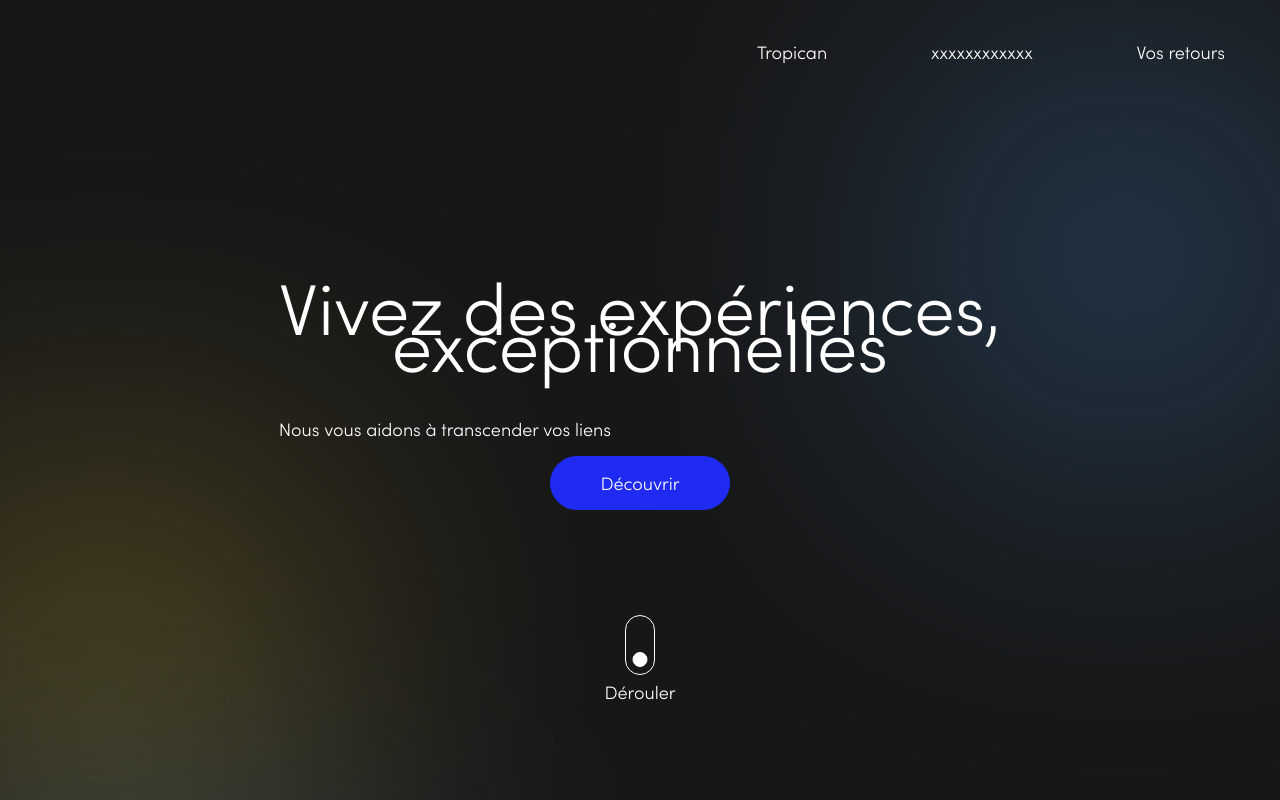
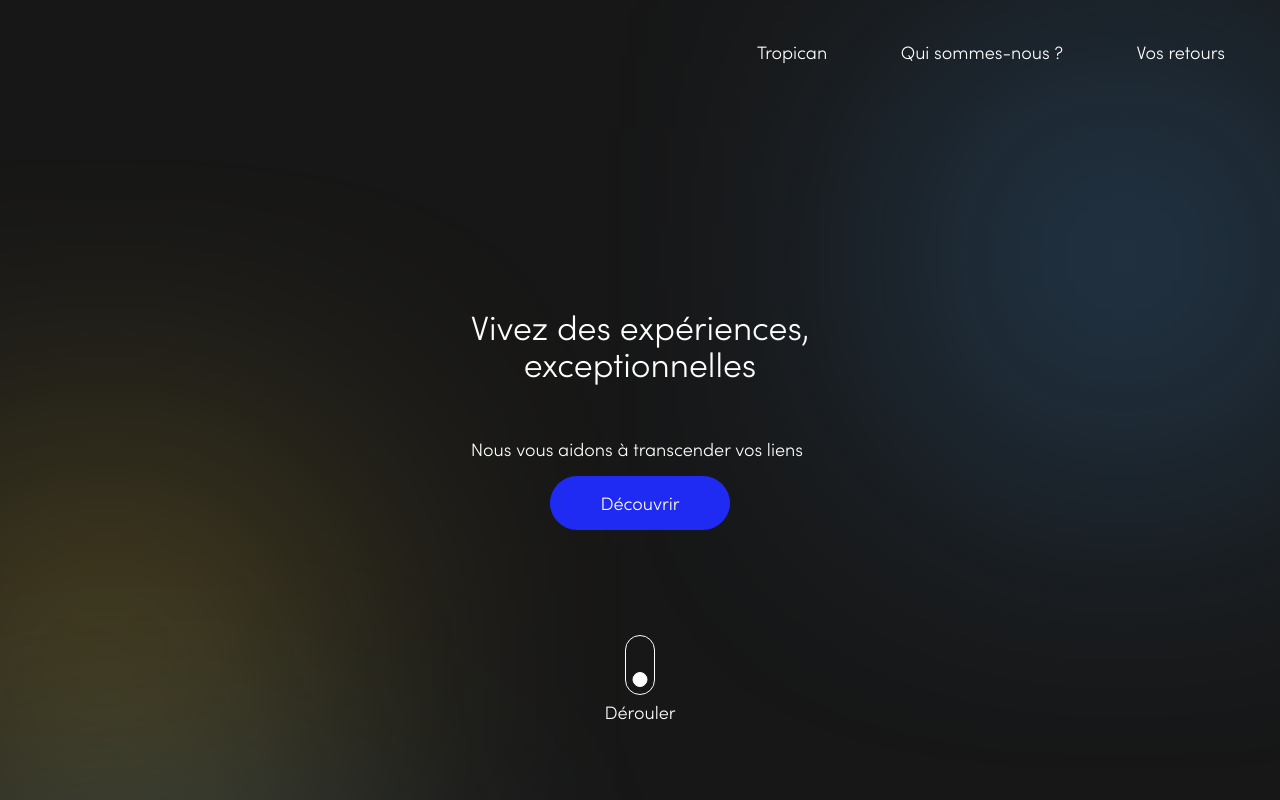
Before and after one commit to Forofoot/tropican-lp, a Next.js app: page / in a window 1280 px wide. Built offline with nearby package versions, Linux system fonts and the light colour scheme; no server answers.

Commit message:
Responsive Desktop

```diff
--- a/components/Hero.js
+++ b/components/Hero.js
@@ -4,6 +4,7 @@ import Image from 'next/image'
 import Link from 'next/link'
 
 const HeroStyle = styled.div`
+    margin-bottom: 50px;
     .container{
         position: relative;
         display: flex;
@@ -12,6 +13,9 @@ const HeroStyle = styled.div`
         justify-content: center;
         height: 95vh;
         padding: 0 50px;
+        .heroBanner{
+            margin: 20px 0;
+        }
 
         .gradient_position_blue{
             right: -20px;
@@ -20,7 +24,6 @@ const HeroStyle = styled.div`
         }
 
         h1{
-            font-size: 4em;
             margin-bottom: 55px;
             text-align: center;
         }
@@ -77,9 +80,6 @@ const HeroStyle = styled.div`
             justify-content: start;
             height: inherit;
             padding: 0 20px ;
-            .hero__banner{
-                margin: 50px 0;
-            }
             h1{
                 font-size: 2em;
                 margin-bottom: 25px;
@@ -103,7 +103,7 @@ const Hero = () => {
         <HeroStyle id="section1">
         <div className='container'>
         <div className="gradient gradient_position_blue"></div>
-            <div className='hero__banner'>
+            <div className='heroBanner'>
                 <Image
                     src={"/hero/image_banner.webp"}
                     alt="Image banner d'une cabane dans un arbre"
--- a/components/Infos.js
+++ b/components/Infos.js
@@ -1,5 +1,4 @@
 import styled from "styled-components"
-import Image from "next/image"
 
 const InfoStyle = styled.section`
     color:#FFF;
@@ -7,6 +6,9 @@ const InfoStyle = styled.section`
     text-align: center;
     margin-bottom:75px;
     position:relative;
+    @media (min-width: 768px){
+        margin-bottom: 125px;
+    }
     .gradient_position_color{
         left: -20px;
         top: 0px;
@@ -20,7 +22,7 @@ const InfoStyle = styled.section`
     }
     .infosContainer{
         display: flex;
-        margin-top: 50px;
+        padding: 25px 0;
         justify-content: space-between;
         overflow-x: scroll;
         ::-webkit-scrollbar { width: 0 !important }
@@ -43,6 +45,11 @@ const InfoStyle = styled.section`
         }
         @media (min-width: 768px){
             text-align: left;
+            overflow-x: hidden;
+            .card{
+                min-width: auto;
+                max-width: 500px;
+            }
         }
     }
 `
--- a/components/Navbar.js
+++ b/components/Navbar.js
@@ -196,7 +196,7 @@ export default function Navbar() {
                 </li>
                 <li>
                   <Link href="#section2">
-                    <a onClick={() => setActive(!active)}>xxxxxxxxxxxx</a>
+                    <a onClick={() => setActive(!active)}>Qui sommes-nous ?</a>
                   </Link>
                 </li>
                 <li>
@@ -214,7 +214,7 @@ export default function Navbar() {
             </li>
             <li>
               <Link href="#section2">
-                <a>xxxxxxxxxxxx</a>
+                <a>Qui sommes-nous ?</a>
               </Link>
             </li>
             <li>
--- a/components/Review.js
+++ b/components/Review.js
@@ -26,25 +26,23 @@ const ReviewStyle = styled.section`
     .cardsContainer{
         display: flex;
         flex-direction: column;
+        justify-content: center;
+        align-items: center;
         gap:60px;
         width: 100%;
         padding: 50px 0;
         @media (min-width:1024px){
-            display: grid;
-            grid-template-rows: 400px;
-            grid-template-columns: repeat(2, 1fr);
-            grid-gap: 50px;
-        }
-        @media (max-width:764px){
+            display: flex;
+            justify-content: space-around;
             flex-direction: row;
-            flex-wrap:wrap;
         }
 
         .cardTestimony{
-            max-width: 440px;
+            width: 100%;
             min-height: 100%;
             @media (min-width:1024px){
                 min-height: 350px;
+                max-width: 450px;
             }
             h2{
                 margin-bottom:20px;
--- a/components/Video.js
+++ b/components/Video.js
@@ -3,10 +3,14 @@ import styled from 'styled-components'
 const VideoStyle = styled.div`
     h2{
         margin-bottom: 36px ;
+        @media (min-width: 768px){
+            text-align: center;
+        }
     }
     .video{
         width: 100%;
-        height: 200px;
+        max-width: 800px;
+        height: 40vh;
         border: 1px solid;
         margin: 0 auto;
         border-radius: 20px ;
```
